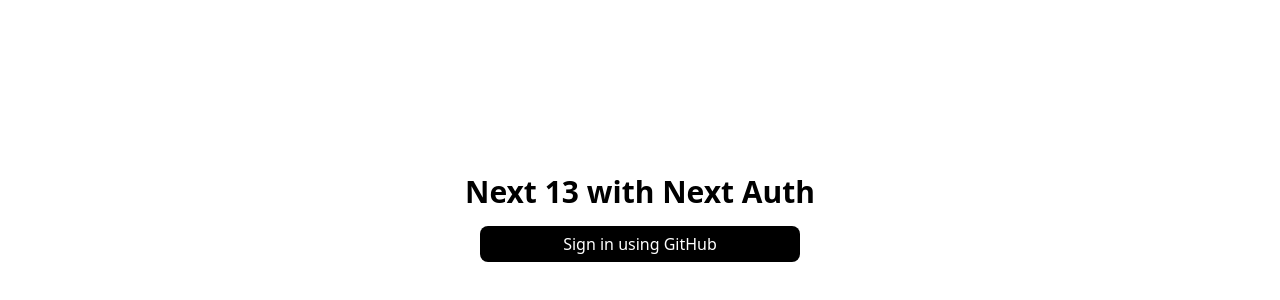
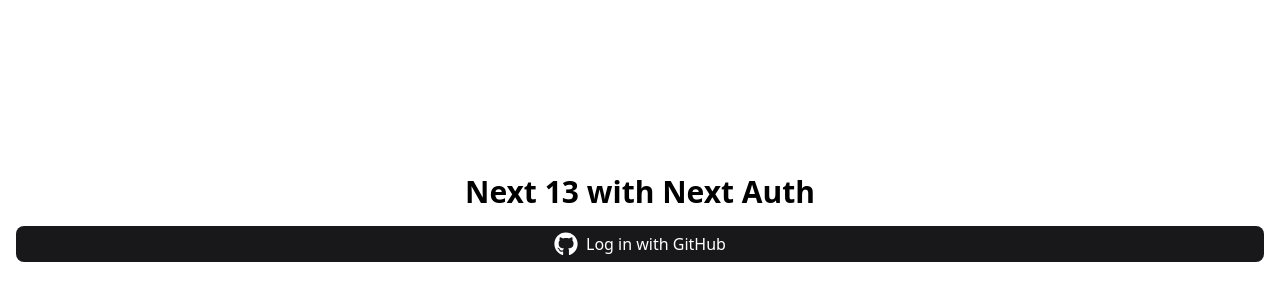
Before and after one commit to asheikho99/next-auth, a Next.js app: page / in a window 1280 px wide. Shown: the part 182-482 px from the top of the page. Built offline with nearby package versions, Linux system fonts and the light colour scheme; no server answers.

Commit message:
AuthButton Styling

```diff
--- a/components/AuthButton.tsx
+++ b/components/AuthButton.tsx
@@ -2,6 +2,7 @@
 
 import React from 'react';
 import { useSession, signIn, signOut } from 'next-auth/react';
+import Image from 'next/image';
 
 function AuthButton() {
     const { data: session } = useSession();
@@ -9,10 +10,10 @@
         return (
             <>
                 <button
-                    className='bg-red-500 text-white py-1.5 px-2.5 w-80 rounded-lg'
+                    className='bg-red-500 text-white py-1.5 px-2.5 w-full rounded-lg'
                     onClick={() => signOut()}
                 >
-                    Sign out
+                    Log out
                 </button>
             </>
         );
@@ -21,11 +22,17 @@
     return (
         <>
             <button
-                className='bg-black text-white py-1.5 px-2.5 w-80 rounded-lg'
+                className='flex flex-row justify-center items-center space-x-2 bg-zinc-900 hover:bg-zinc-800 text-white py-1.5 px-2.5 w-full rounded-lg'
                 onClick={() => signIn('github')}
             >
-                Sign in using GitHub
-            </button>{' '}
+                <svg className='h-6 w-6' xmlns='http://www.w3.org/2000/svg' viewBox='0 0 496 512'>
+                    <path
+                        d='M165.9 397.4c0 2-2.3 3.6-5.2 3.6-3.3.3-5.6-1.3-5.6-3.6 0-2 2.3-3.6 5.2-3.6 3-.3 5.6 1.3 5.6 3.6zm-31.1-4.5c-.7 2 1.3 4.3 4.3 4.9 2.6 1 5.6 0 6.2-2s-1.3-4.3-4.3-5.2c-2.6-.7-5.5.3-6.2 2.3zm44.2-1.7c-2.9.7-4.9 2.6-4.6 4.9.3 2 2.9 3.3 5.9 2.6 2.9-.7 4.9-2.6 4.6-4.6-.3-1.9-3-3.2-5.9-2.9zM244.8 8C106.1 8 0 113.3 0 252c0 110.9 69.8 205.8 169.5 239.2 12.8 2.3 17.3-5.6 17.3-12.1 0-6.2-.3-40.4-.3-61.4 0 0-70 15-84.7-29.8 0 0-11.4-29.1-27.8-36.6 0 0-22.9-15.7 1.6-15.4 0 0 24.9 2 38.6 25.8 21.9 38.6 58.6 27.5 72.9 20.9 2.3-16 8.8-27.1 16-33.7-55.9-6.2-112.3-14.3-112.3-110.5 0-27.5 7.6-41.3 23.6-58.9-2.6-6.5-11.1-33.3 2.6-67.9 20.9-6.5 69 27 69 27 20-5.6 41.5-8.5 62.8-8.5s42.8 2.9 62.8 8.5c0 0 48.1-33.6 69-27 13.7 34.7 5.2 61.4 2.6 67.9 16 17.7 25.8 31.5 25.8 58.9 0 96.5-58.9 104.2-114.8 110.5 9.2 7.9 17 22.9 17 46.4 0 33.7-.3 75.4-.3 83.6 0 6.5 4.6 14.4 17.3 12.1C428.2 457.8 496 362.9 496 252 496 113.3 383.5 8 244.8 8zM97.2 352.9c-1.3 1-1 3.3.7 5.2 1.6 1.6 3.9 2.3 5.2 1 1.3-1 1-3.3-.7-5.2-1.6-1.6-3.9-2.3-5.2-1zm-10.8-8.1c-.7 1.3.3 2.9 2.3 3.9 1.6 1 3.6.7 4.3-.7.7-1.3-.3-2.9-2.3-3.9-2-.6-3.6-.3-4.3.7zm32.4 35.6c-1.6 1.3-1 4.3 1.3 6.2 2.3 2.3 5.2 2.6 6.5 1 1.3-1.3.7-4.3-1.3-6.2-2.2-2.3-5.2-2.6-6.5-1zm-11.4-14.7c-1.6 1-1.6 3.6 0 5.9 1.6 2.3 4.3 3.3 5.6 2.3 1.6-1.3 1.6-3.9 0-6.2-1.4-2.3-4-3.3-5.6-2z'
+                        fill='white'
+                    />
+                </svg>
+                <span>Log in with GitHub</span>
+            </button>
         </>
     );
 }
```
